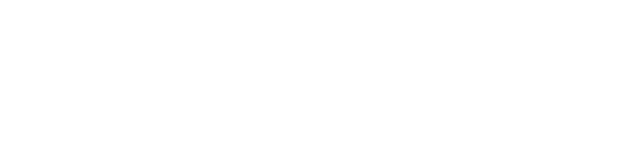
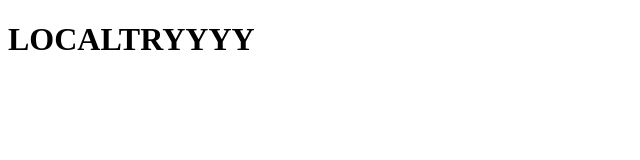
Before and after one commit to widipuriarto/trylocal, a plain HTML site: page index.html in a window 1280 px wide. Shown: the whole page, without its empty margins (0-640 px from the left). Drawn offline with Linux system fonts and the light colour scheme.

Commit message:
localtryyyy

```diff
--- a/index.html
+++ b/index.html
@@ -6,6 +6,6 @@
     <title>Document</title>
 </head>
 <body>
-
+    <h1>LOCALTRYYYY</h1>
 </body>
 </html>
```
